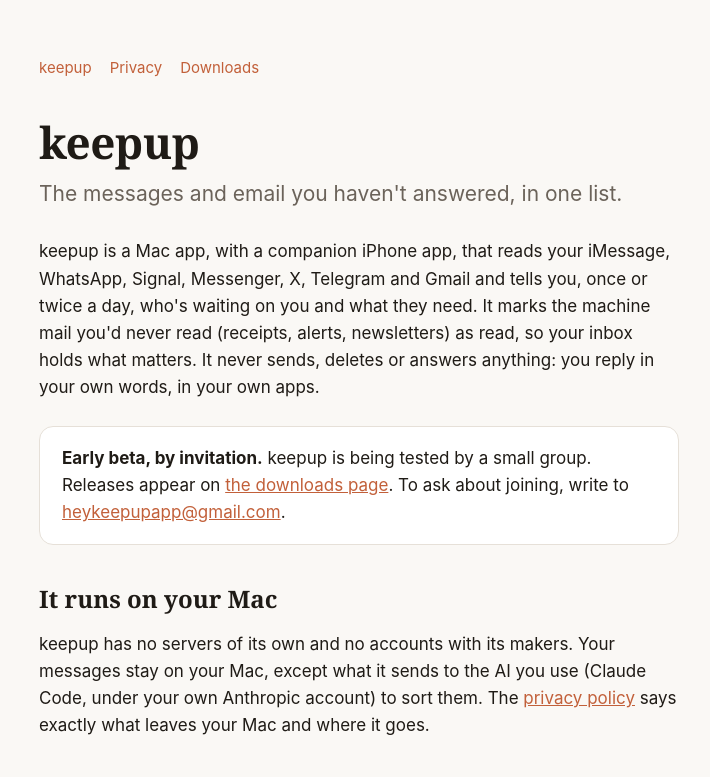
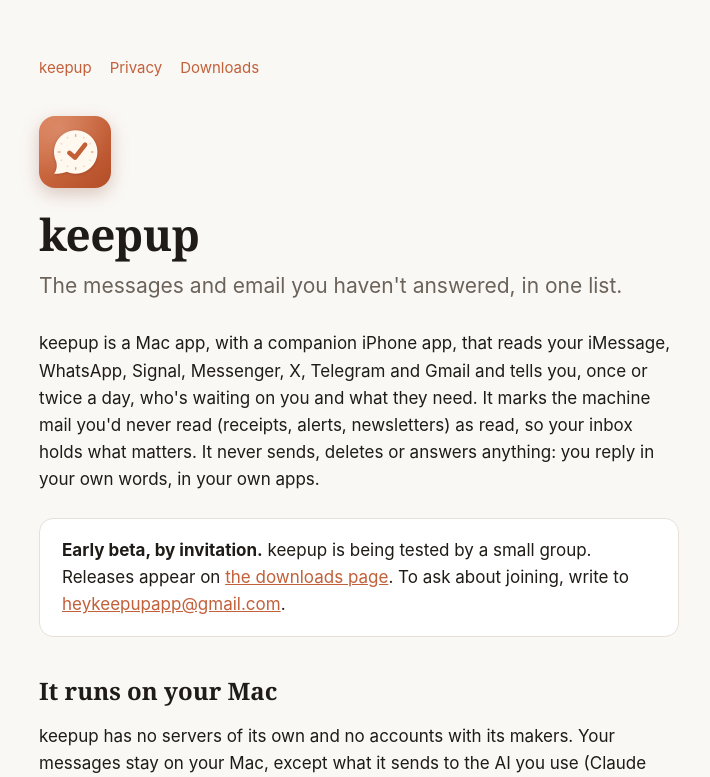
Before and after one commit to MarkEstefanos/keepup-releases, a plain HTML site: page docs/index.html in a window 1280 px wide. Shown: the top 777 px of the page, without its empty margins (281-991 px from the left). Drawn offline with Linux system fonts and the light colour scheme.

Commit message:
The new icon

```diff
--- a/docs/index.html
+++ b/docs/index.html
@@ -1,7 +1,7 @@
 <!doctype html>
 <html lang="en"><head><meta charset="utf-8"><meta name="viewport" content="width=device-width, initial-scale=1">
 <title>keepup</title><meta name="description" content="keepup finds the messages and email you haven't answered.">
-<style>
+<link rel="icon" type="image/png" href="icon-64.png"><link rel="apple-touch-icon" href="icon-180.png"><style>
 :root { --bg: #faf8f5; --ink: #1f1b16; --muted: #6b635a; --line: #e6e0d8; --accent: #c2603a; --card: #ffffff; }
 @media (prefers-color-scheme: dark) {
   :root { --bg: #1c1a18; --ink: #f1ece6; --muted: #a79e94; --line: #34302b; --accent: #e08a62; --card: #24211e; }
@@ -22,8 +22,11 @@
 footer { margin-top: 56px; padding-top: 20px; border-top: 1px solid var(--line); font-size: 15px; color: var(--muted); }
 nav { font-size: 15px; margin-bottom: 36px; }
 nav a { text-decoration: none; margin-right: 18px; }
+.mark { width: 72px; height: 72px; border-radius: 16px; display: block; margin: 0 0 20px;
+        box-shadow: 0 6px 18px rgba(122, 47, 22, 0.25); }
 </style></head><body><main>
 <nav><a href="./">keepup</a><a href="privacy.html">Privacy</a><a href="https://github.com/MarkEstefanos/keepup-releases/releases">Downloads</a></nav>
+<img class="mark" src="icon-144.png" alt="">
 <h1>keepup</h1>
 <p class="lede">The messages and email you haven't answered, in one list.</p>
 <p>keepup is a Mac app, with a companion iPhone app, that reads your iMessage, WhatsApp, Signal, Messenger, X,
```
Also changed, not shown: docs/privacy.html (+3 -1 lines), docs/icon-144.png (added), docs/icon-180.png (added), docs/icon-64.png (added).
